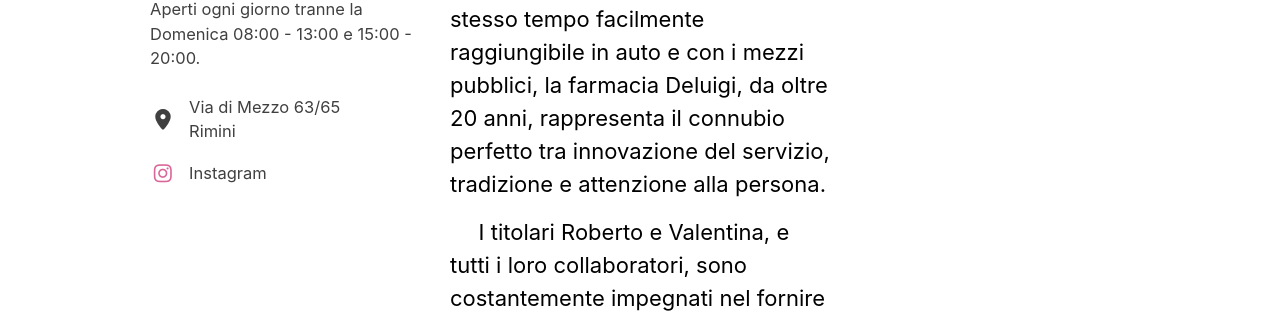
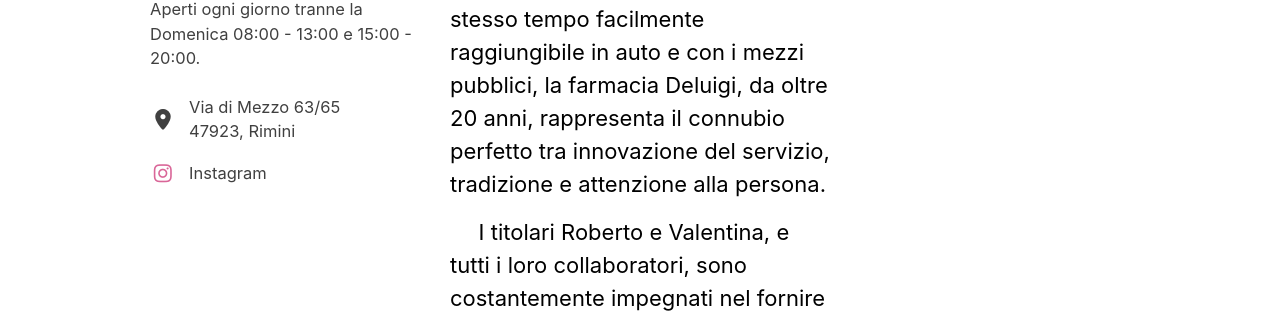
Before and after one commit to farmdeluigi/FarmaciaDeluigi, a Jekyll site: the page built from _pages/about.md, in a window 1280 px wide. Shown: the part 283-597 px from the top of the page. Built offline with Jekyll 4.4.1, drawn with Linux system fonts in a browser that asks for light colours; cached includes are drawn as plain includes.

```diff
--- a/_config.yml
+++ b/_config.yml
@@ -66,7 +66,7 @@ author:
   avatar : "/assets/images/bio-photo.jpg"
   bio    : "Aperti ogni giorno tranne la Domenica 08:00 - 13:00 e 15:00 - 20:00."
   links:
-    - label: "Via di Mezzo 63/65<br>Rimini"
+    - label: "Via di Mezzo 63/65<br>47923, Rimini"
       icon: "fa-solid fa-location-dot fa-lg"
       url: "https://maps.app.goo.gl/obzUey49VVpSMnSX8"
     - label: "Instagram"
```
